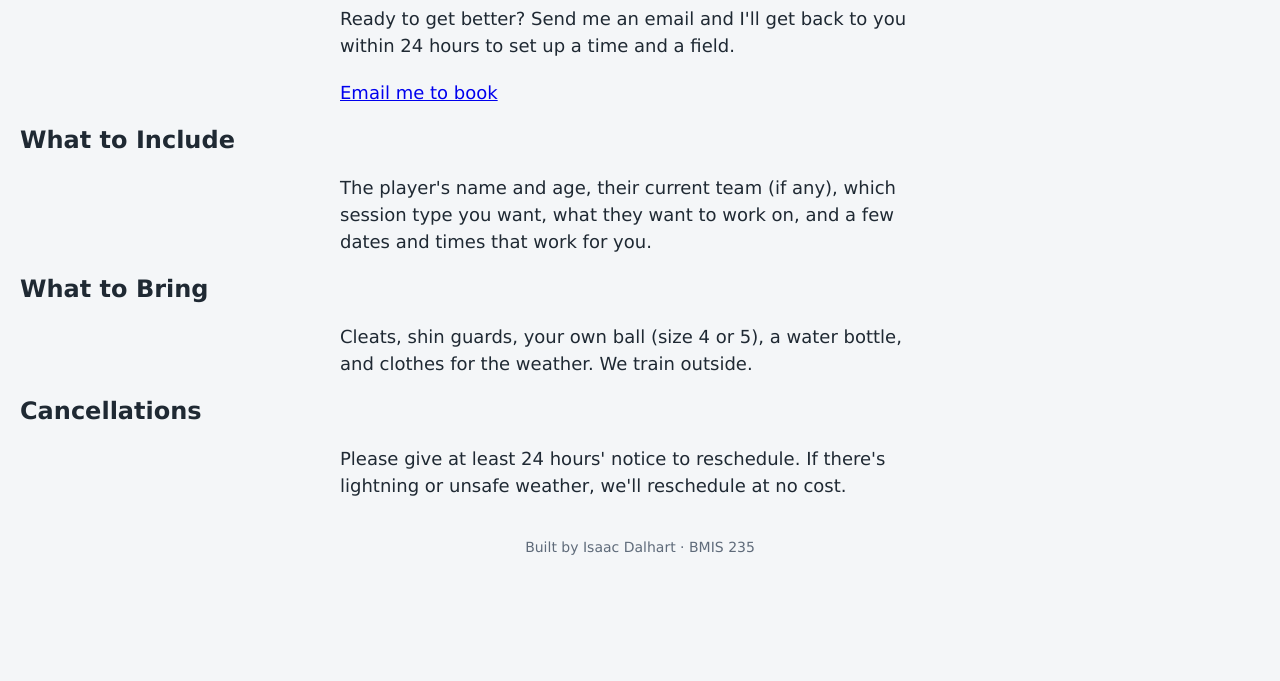
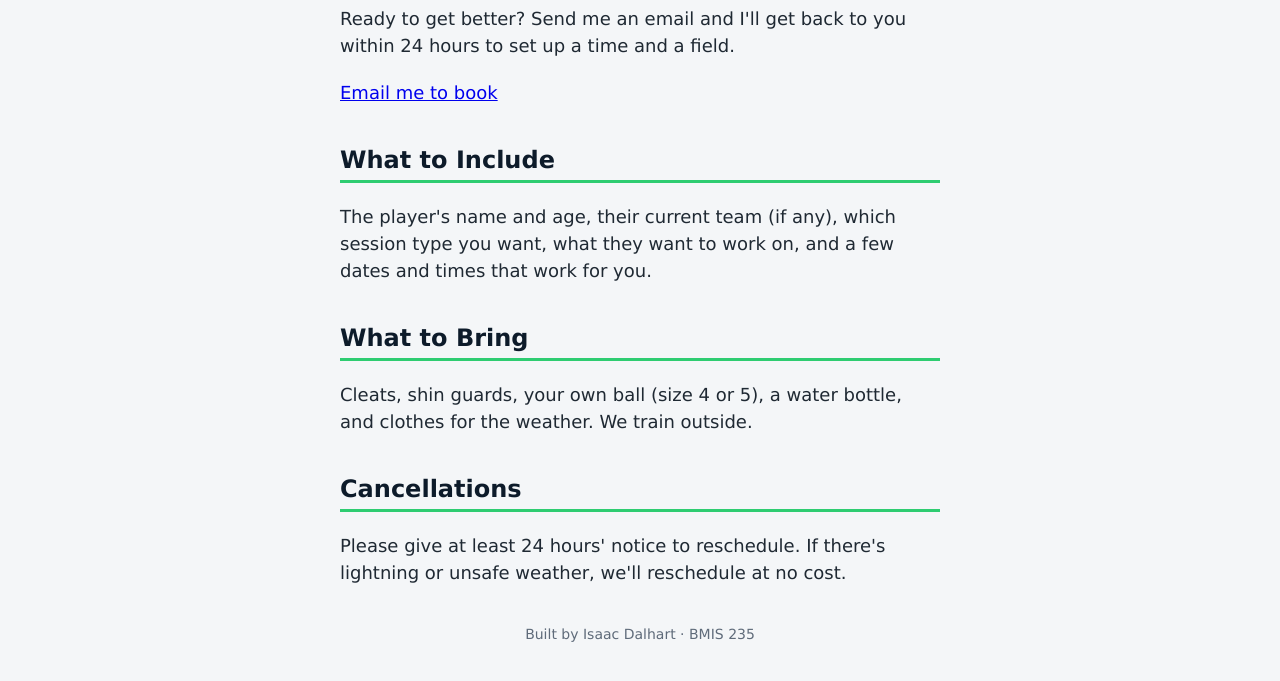
Before and after one commit to isaacdalhart2-ui/bmis235-html-3, a plain HTML site: page book.html in a window 1280 px wide. Shown: the part 181-862 px from the top of the page. Before the commit the page ends 800 px from the top, so only its background shows below. Drawn offline with Linux system fonts and the light colour scheme.

Commit message:
Update styles.css new underline for h2

```diff
--- a/styles.css
+++ b/styles.css
@@ -65,3 +65,13 @@ nav img:hover {
     transform: scale(1.08);
     transition: transform 0.2s;
 }
+
+
+/* NEW STYLE 2: section headings in navy with a green accent line */
+h2 {
+    color: #0D1B2A;
+    max-width: 600px;
+    margin: 40px auto 10px auto;
+    padding-bottom: 6px;
+    border-bottom: 3px solid #2ECC71;
+}
```
